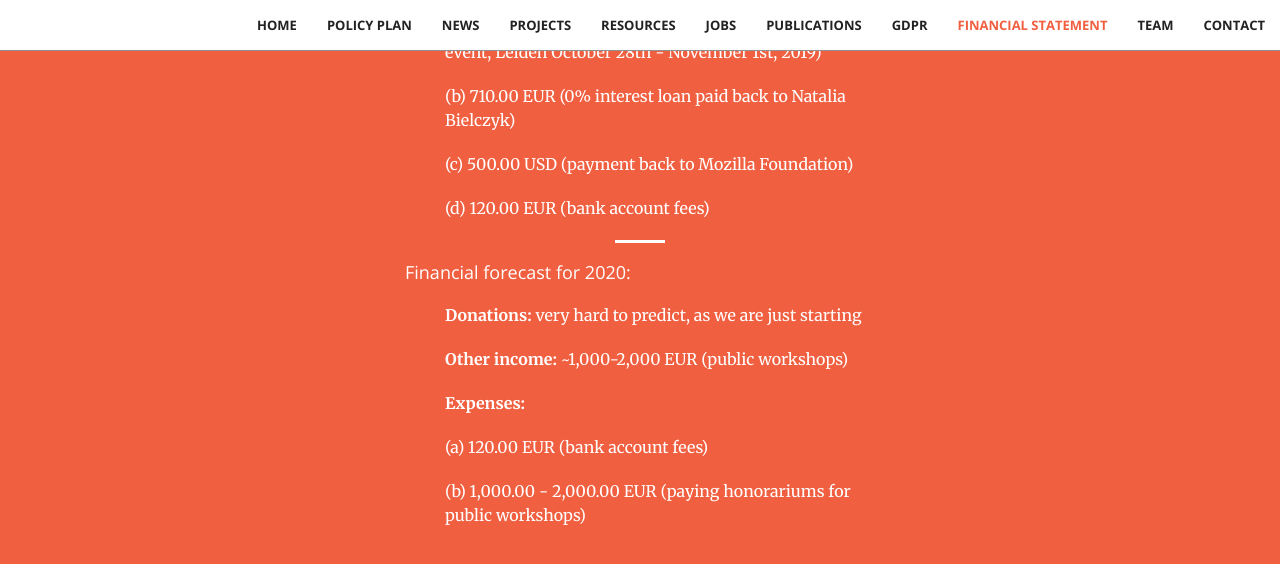
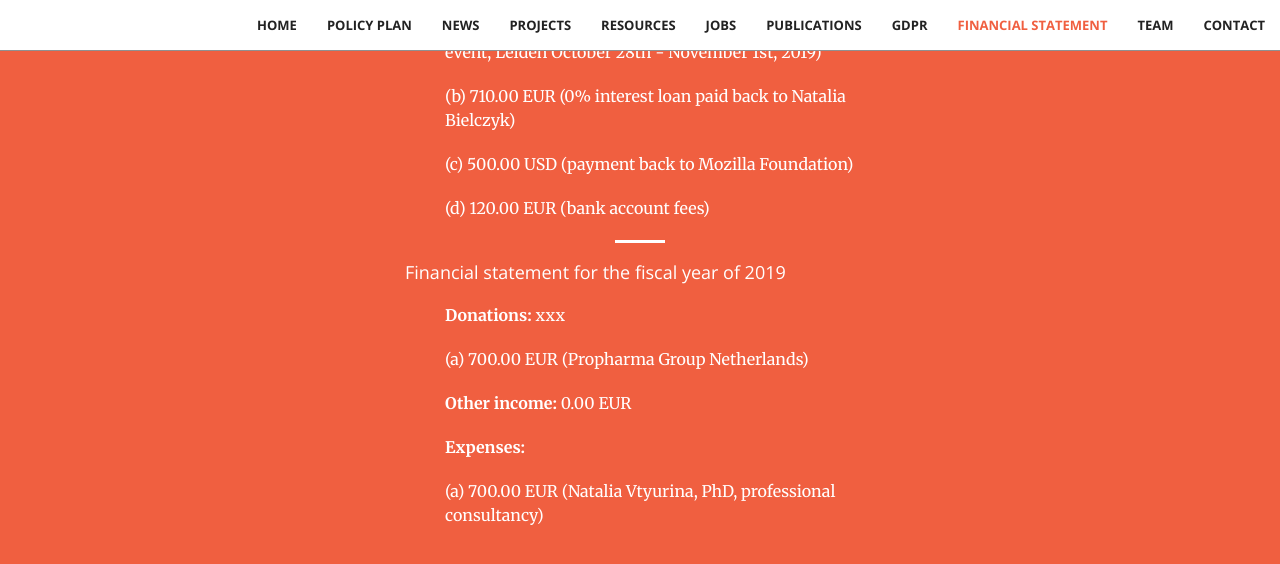
Before and after one commit to stichting-solaris/stichting-solaris.github.io, a Jekyll site: the page built from index.html, in a window 1280 px wide and 900 px high, scrolled down 24489 px, cut to the strip 0-723 px from the top of the window. Shown: the top 564 px of the strip. Built offline with Jekyll 4.4.1, drawn with Linux system fonts in a browser that asks for light colours.

Commit message:
Update financial.html

```diff
--- a/_includes/financial.html
+++ b/_includes/financial.html
@@ -38,12 +38,12 @@
                     <p></p>
                     <p></p>
 
-                <p><h4>Financial forecast for 2020:</h4></p>
-                    <p class="tab"><b>Donations:</b> very hard to predict, as we are just starting</p>
-                    <p class="tab"><b>Other income:</b> ~1,000-2,000 EUR (public workshops)</p>
-                    <p class="tab"><b>Expenses:</b></p>
-                    <p class="tab" class="tab">(a) 120.00 EUR (bank account fees)</p>
-                    <p class="tab" class="tab">(b) 1,000.00 - 2,000.00 EUR (paying honorariums for public workshops)</p>
+                <p><h4>Financial statement for the fiscal year of 2019</h4></p>
+                    <p class="tab"><b>Donations:</b> xxx</p>
+                    <p class="tab" class="tab">(a) 700.00 EUR (Propharma Group Netherlands)</p>
+                    <p class="tab"><b>Other income:</b> 0.00 EUR</p>
+                    <p class="tab"><b>Expenses: </b></p>
+                    <p class="tab" class="tab">(a) 700.00 EUR (Natalia Vtyurina, PhD, professional consultancy)</p>
                 </p>
         </div>
     </div>
```
